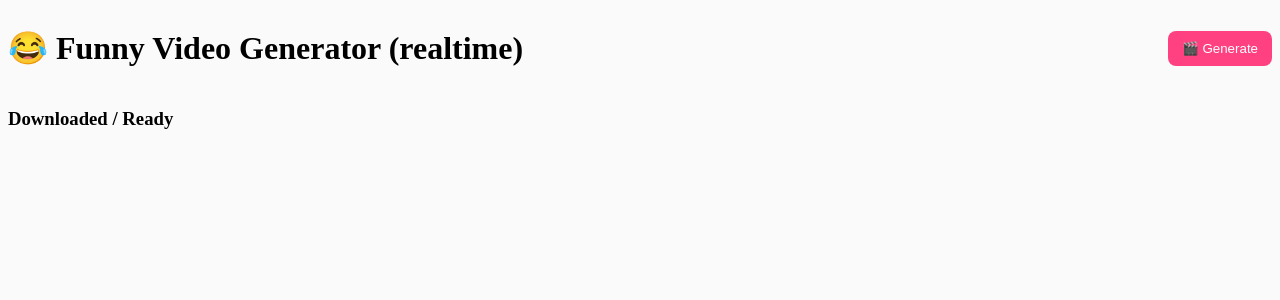
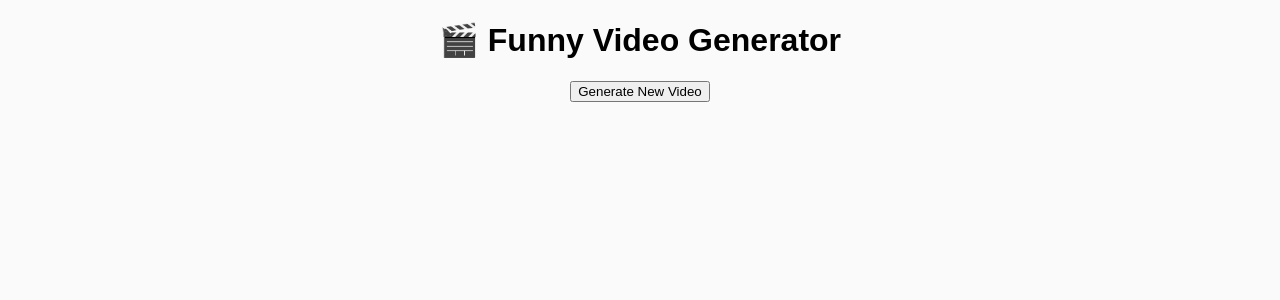
Before and after one commit to JBRUL255/funny-video-generator, a Flask app: page / in a window 1280 px wide. Shown: the top 300 px of the page. Run offline with Flask 3, Linux system fonts and the light colour scheme.

Commit message:
Update index.html

```diff
--- a/templates/index.html
+++ b/templates/index.html
@@ -1,74 +1,46 @@
-<!doctype html>
+<!DOCTYPE html>
 <html>
 <head>
   <meta charset="utf-8">
-  <title>Funny Video Generator — realtime</title>
-  <meta name="viewport" content="width=device-width,initial-scale=1">
+  <title>😂 Funny Video Generator</title>
   <style>
-    body{font-family:Arial,margin:18px;background:#fafafa}
-    header{display:flex;align-items:center;justify-content:space-between}
-    button{background:#ff4081;color:white;border:none;padding:10px 14px;border-radius:8px;cursor:pointer}
-    .grid{display:grid;grid-template-columns:repeat(auto-fit,minmax(240px,1fr));gap:16px;margin-top:18px}
-    video{width:100%;border-radius:10px;box-shadow:0 6px 18px rgba(0,0,0,.08)}
-    .card{background:white;padding:12px;border-radius:10px}
-    #progress{margin-top:10px}
+    body { font-family: Arial; text-align: center; background: #fafafa; }
+    .grid { display: grid; grid-template-columns: repeat(auto-fit, minmax(200px,1fr)); gap: 1rem; margin: 2rem; }
+    video { width:100%; border-radius:12px; box-shadow:0 3px 10px rgba(0,0,0,0.1); }
   </style>
 </head>
 <body>
-  <header>
-    <h1>😂 Funny Video Generator (realtime)</h1>
-    <div>
-      <button onclick="startGeneration()">🎬 Generate</button>
-    </div>
-  </header>
-
-  <div id="progress"></div>
-
-  <h3>Downloaded / Ready</h3>
-  <div class="grid" id="videos"></div>
-
+  <h1>🎬 Funny Video Generator</h1>
+  <p><button onclick="generateVideo()">Generate New Video</button></p>
+  <div id="msg"></div>
+  <div class="grid">
+    {% for v in videos %}
+      <div>
+        <video controls preload="metadata">
+          <source src="/videos/{{ v.name }}" type="video/mp4">
+        </video>
+        <p><a href="/videos/{{ v.name }}" download>⬇️ Download</a></p>
+      </div>
+    {% endfor %}
+  </div>
 <script>
-async function loadList(){
-  let res = await fetch('/api/videos');
-  let list = await res.json();
-  const container = document.getElementById('videos');
-  container.innerHTML = '';
-  list.forEach(v=>{
-    const div = document.createElement('div');
-    div.className='card';
-    div.innerHTML = `
-      <video controls preload="metadata"><source src="${v.local_url}" type="video/mp4"></video>
-      <p><a href="${v.local_url}" download>⬇️ Download</a>
-         ${v.cloud_url ? `• <a href="${v.cloud_url}" target="_blank">Open (Cloud)</a>` : ''}</p>
-      <small>${v.filename} — ${v.status}</small>
-    `;
-    container.appendChild(div);
-  });
+async function generateVideo(){
+  document.getElementById("msg").innerText="⏳ Generating funny video...";
+  const r=await fetch("/generate"); const d=await r.json();
+  checkStatus(d.job_id);
 }
-
-async function startGeneration(){
-  document.getElementById('progress').innerText = 'Requesting new job...';
-  let r = await fetch('/api/generate', {method:'POST'});
-  let j = await r.json();
-  if (j.error) { document.getElementById('progress').innerText = 'Error: '+j.error; return; }
-  const id = j.job_id;
-  document.getElementById('progress').innerHTML = `Job ${id} started — open realtime stream...`;
-  const es = new EventSource(`/events/${id}`);
-  es.onmessage = (e) => {
-    const obj = JSON.parse(e.data);
-    document.getElementById('progress').innerHTML = `<pre>${obj.msg}</pre>`;
-    if (obj.status === 'done' || obj.status === 'error') {
-      es.close();
-      loadList();
-    }
-  };
-  es.onerror = () => {
-    document.getElementById('progress').innerText = 'Realtime stream closed.';
-    es.close();
-  };
+async function checkStatus(id){
+  const res=await fetch("/status/"+id);
+  const data=await res.json();
+  if(data.status.startsWith("done")){
+    document.getElementById("msg").innerHTML="✅ Done! Refreshing...";
+    setTimeout(()=>window.location.reload(),3000);
+  }else if(data.status.startsWith("error")){
+    document.getElementById("msg").innerText="❌ "+data.status;
+  }else{
+    setTimeout(()=>checkStatus(id),3000);
+  }
 }
-
-window.addEventListener('load', loadList);
 </script>
 </body>
 </html>
```
